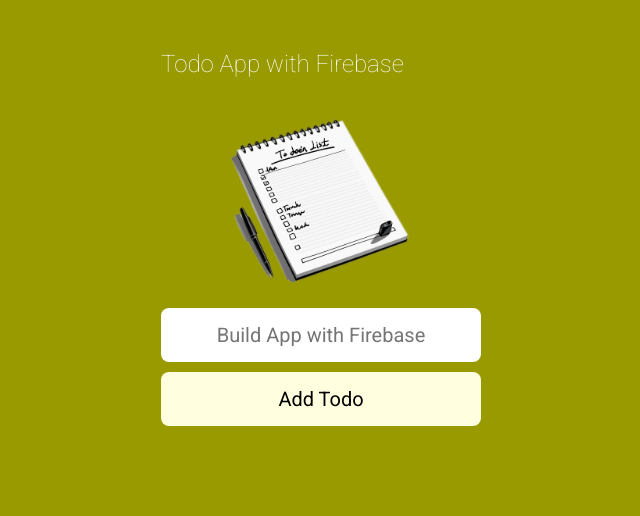
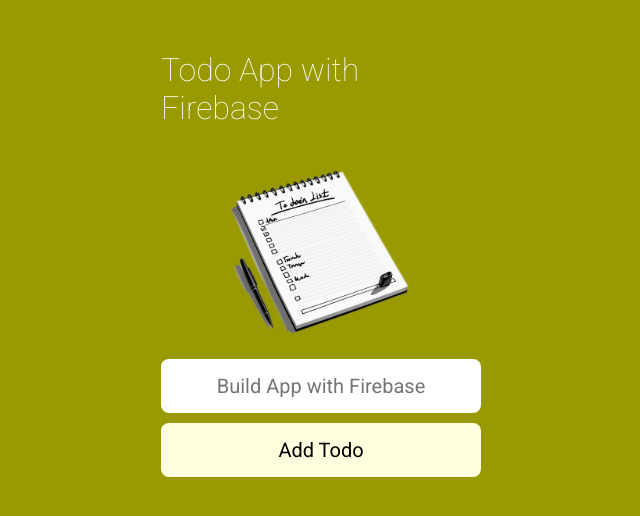
Before and after one commit to keosophon/realtime-todo-app-firebase, a website built with Vite: page index.html in a window 1280 px wide. Shown: the whole page, without its empty margins (319-959 px from the left). Built offline with nearby package versions, Linux system fonts and the light colour scheme; no server answers.

Commit message:
try ci/cd

```diff
--- a/index.html
+++ b/index.html
@@ -14,7 +14,7 @@
     </head>
     <body>
         <div class="container">
-            <h2 class="roboto-thin">Todo App with Firebase</h2>
+            <h1 class="roboto-thin">Todo App with Firebase</h1>
             <img src="assets/todo.png" />
             <input id="todo" type="text" placeholder="Build App with Firebase" class="roboto-regular">
             <button id="add-todo" value="Add" onclick="addTodo()" class="roboto-regular">Add Todo</button>
```
